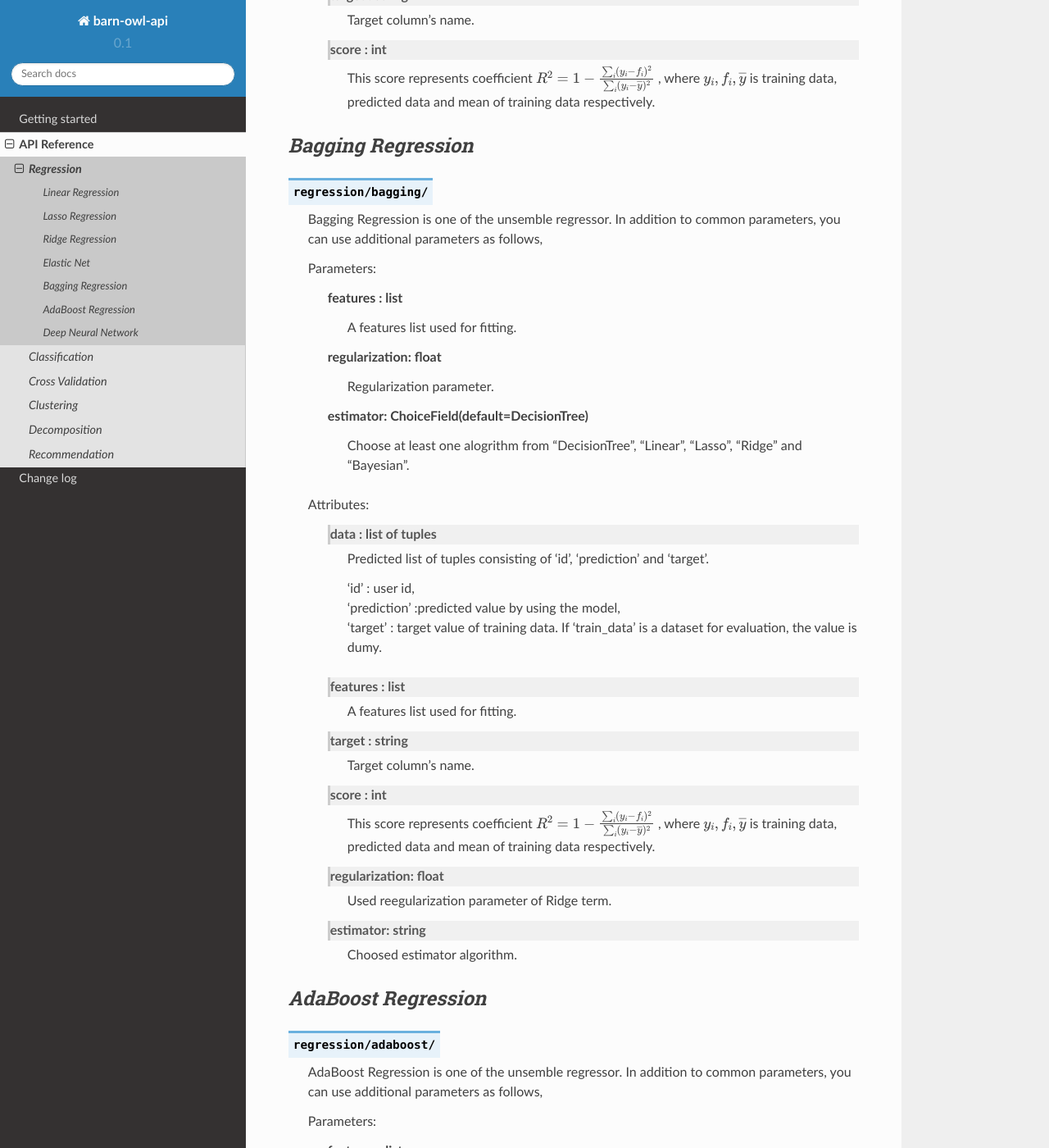
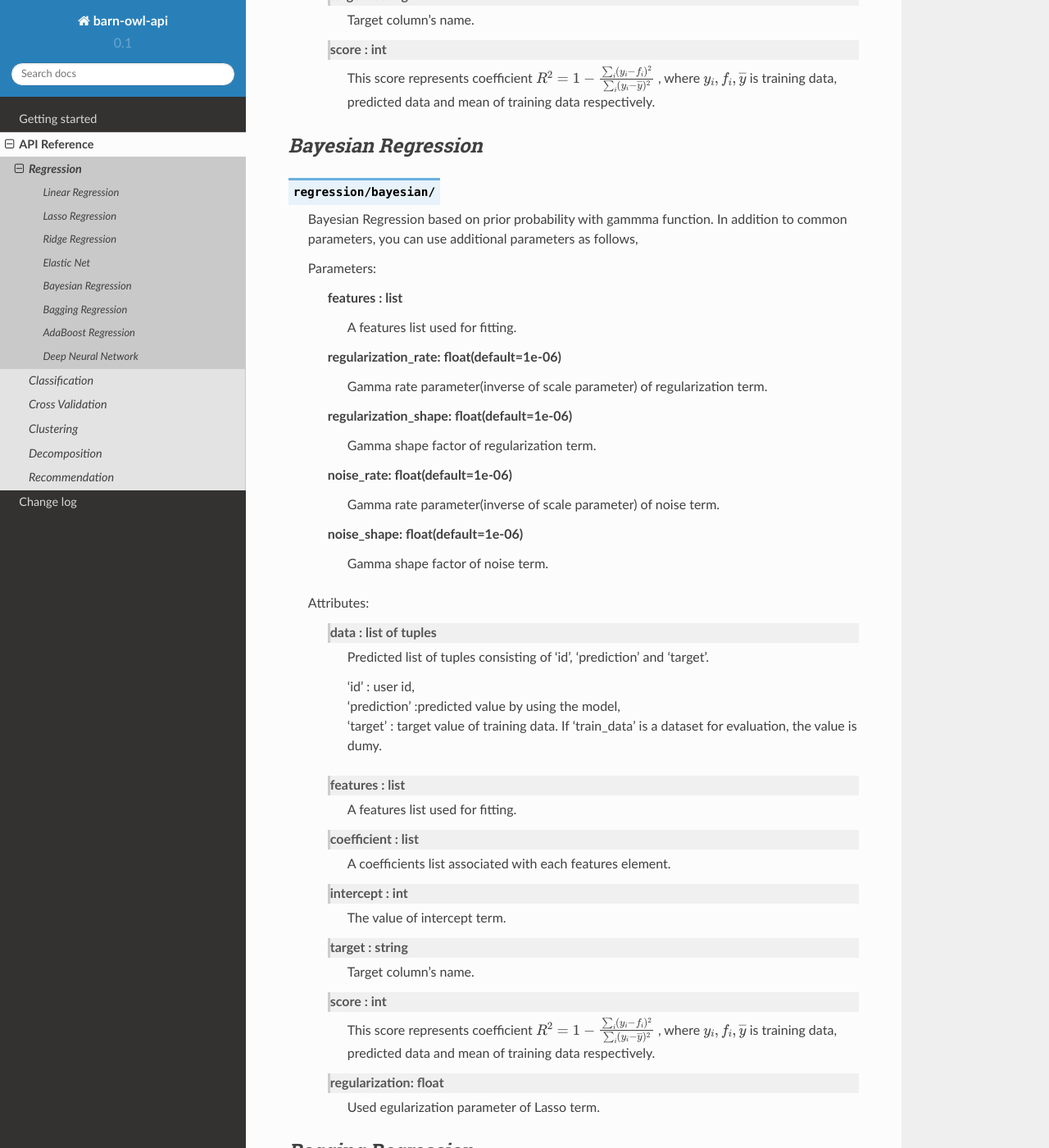
Before and after one commit to ito-sup/barn-owl-man, a Sphinx documentation site: the page built from source/regression.rst, in a window 1280 px wide and 1400 px high, scrolled down 5071 px. Shown: the whole window at 82% size. Built offline with Sphinx 7.4.7 and the Read the Docs theme 2.0.0, drawn with Linux system fonts in a browser that asks for light colours.

Commit message:
change commit

```diff
--- a/source/regression.rst
+++ b/source/regression.rst
@@ -221,6 +221,60 @@ barn-owl provides algorithms for the purpose of regression with endpoints `/v1/r
          This score represents coefficient :math:`R^2=1-\frac{\sum_{i}(y_i - f_i)^2}{\sum_{i}(y_i -\overline{y})^2}` ,
          where :math:`y_i,f_i,\overline{y}` is training data, predicted data and mean of training data respectively.
 
+`Bayesian Regression`
+---------------------
+
+.. class:: regression/bayesian/
+
+   Bayesian Regression based on prior probability with gammma function.
+   In addition to common parameters, you can use additional parameters as follows,
+
+   Parameters:
+
+      features : list
+         A features list used for fitting.
+
+      regularization_rate: float(default=1e-06)
+         Gamma rate parameter(inverse of scale parameter) of regularization term.
+
+      regularization_shape: float(default=1e-06)
+         Gamma shape factor of regularization term.
+
+      noise_rate: float(default=1e-06)
+         Gamma rate parameter(inverse of scale parameter) of noise term.
+
+      noise_shape: float(default=1e-06)
+         Gamma shape factor of noise term.
+
+   Attributes:
+
+      data : list of tuples
+         Predicted list of tuples consisting of 'id', 'prediction' and 'target'.
+
+         | 'id' : user id,
+         | 'prediction' :predicted value by using the model,
+         | 'target' : target value of training data. If 'train_data' is a dataset for evaluation, the value is dumy.
+
+      features : list
+         A features list used for fitting.
+
+      coefficient : list
+         A coefficients list associated with each features element.
+
+      intercept : int
+         The value of intercept term.
+
+      target : string
+         Target column's name.
+
+      score : int
+         This score represents coefficient :math:`R^2=1-\frac{\sum_{i}(y_i - f_i)^2}{\sum_{i}(y_i -\overline{y})^2}` ,
+         where :math:`y_i,f_i,\overline{y}` is training data, predicted data and mean of training data respectively.
+
+      regularization: float
+         Used egularization parameter of Lasso term.
+
+
 `Bagging Regression`
 --------------------
 
```
